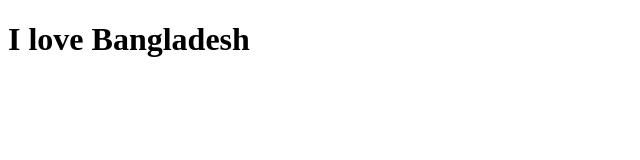
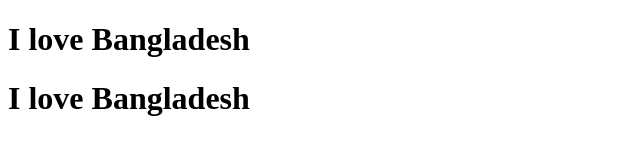
Before and after one commit to amin5560/navigation-bar, a plain HTML site: page index.html in a window 1280 px wide. Shown: the whole page, without its empty margins (0-640 px from the left). Drawn offline with Linux system fonts and the light colour scheme.

Commit message:
Update index.html

```diff
--- a/index.html
+++ b/index.html
@@ -8,5 +8,6 @@
   </head>
   <body>
     <h1>I love Bangladesh</h1>
+    <h1>I love Bangladesh</h1>
   </body>
 </html>
```
